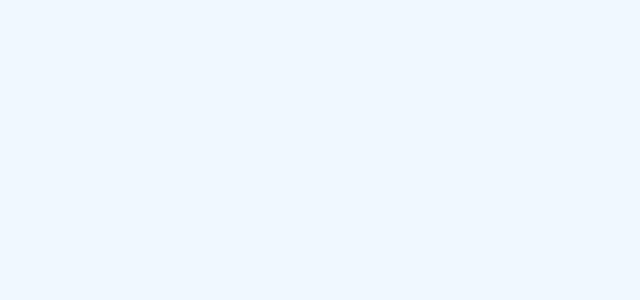
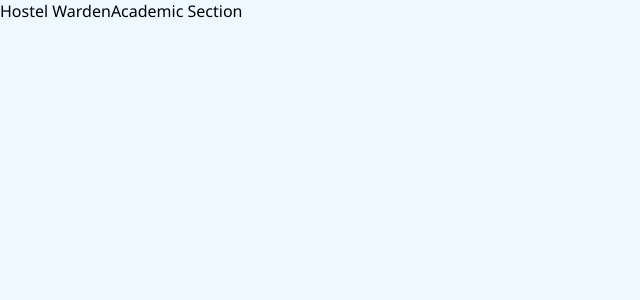
Before and after one commit to cGoyal69/College-Portal, a React (Create React App) app in the folder react/my-app/: page /student/complaint in a window 1280 px wide. Before the commit this address had no page. Shown: the top 300 px of the page, without its empty margins (0-640 px from the left). Built offline with nearby package versions, Linux system fonts and the light colour scheme.

Commit message:
complaint page

```diff
--- a/react/my-app/src/App.js
+++ b/react/my-app/src/App.js
@@ -5,6 +5,7 @@ import Profile from './profile';
 import Course from "./course";
 import Attendence from "./attendence";
 import Grades from "./grades";
+import Complaint from "./complaint";
 
 
 export default function App() {
@@ -18,6 +19,7 @@ export default function App() {
           <Route path='/student/course' element={<Course />}/>
           <Route path='/student/attendence' element={<Attendence />}/>
           <Route path='/student/grades' element={<Grades />}/>
+          <Route path='/student/complaint' element={<Complaint/>}/>
         </Routes>
       </Router>
     </div>
--- a/react/my-app/src/NavBar.js
+++ b/react/my-app/src/NavBar.js
@@ -46,7 +46,7 @@ const studentSidebarData = [
     },
     {
         title: 'Complaints',
-        path: '/',
+        path: '/student/complaint',
         icon:   <GoIcons.GoReport/>,
         cName:  'nav-text complaint'
     },
--- /dev/null
+++ b/react/my-app/src/complaint.js
@@ -0,0 +1,13 @@
+import React, { Component } from "react";
+import { DropdownMenu } from "./dropdown";
+
+export default class Complaint extends Component {
+    render()
+    {
+        return(
+            <>
+            <DropdownMenu/>
+            </>
+        );
+    }
+}
--- a/react/my-app/src/dropdown.js
+++ b/react/my-app/src/dropdown.js
@@ -1,4 +1,4 @@
-import React, { useState } from 'react'
+/* eslint-disable no-unreachable */
 
 const studentSidebarData = [
     {
@@ -11,10 +11,18 @@ const studentSidebarData = [
         path: '/student/profile',
         cName: 'nav-text profile'
     }
-]
+];
 
 export function DropdownMenu(){
-    const[dropdown,setDropdown] = useState(null)
-
-
+    return(
+        <div className="dropdown">
+            <div>
+                {studentSidebarData.map((item, index) => {
+                    return(
+                    <span className={item.cName}>{item.title}</span>
+                    );
+                })}
+            </div>
+        </div>
+    );
 }
```
Also changed, not shown: 2 other files (tests, documents, lock files or other folders).
